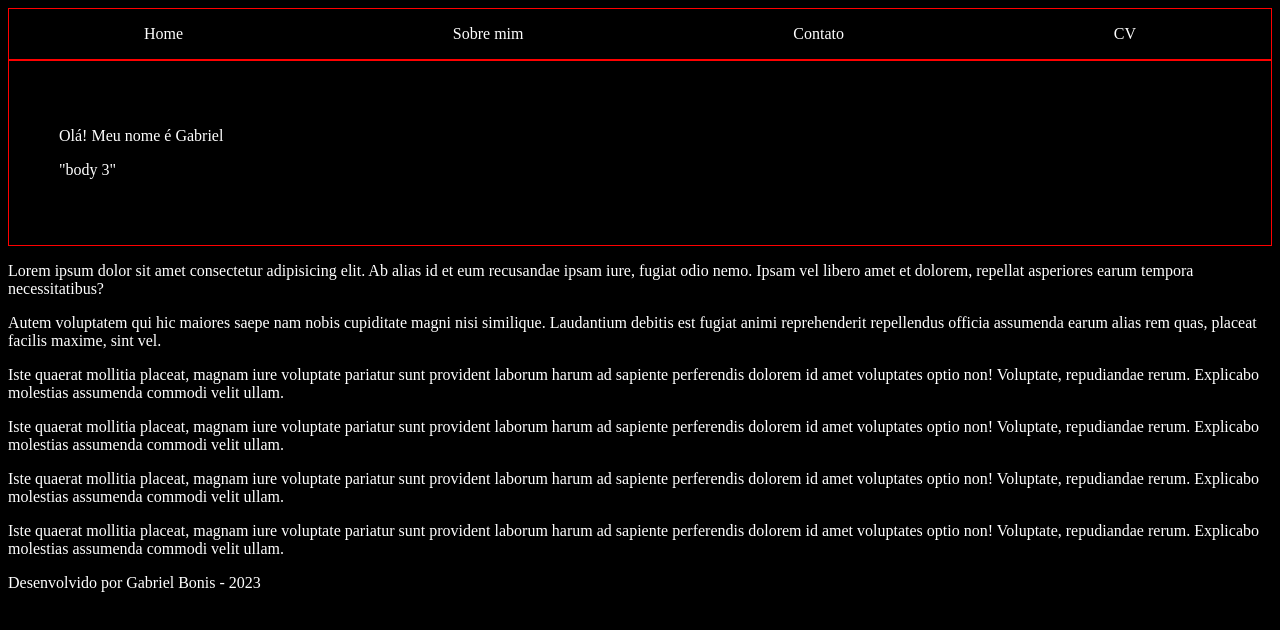
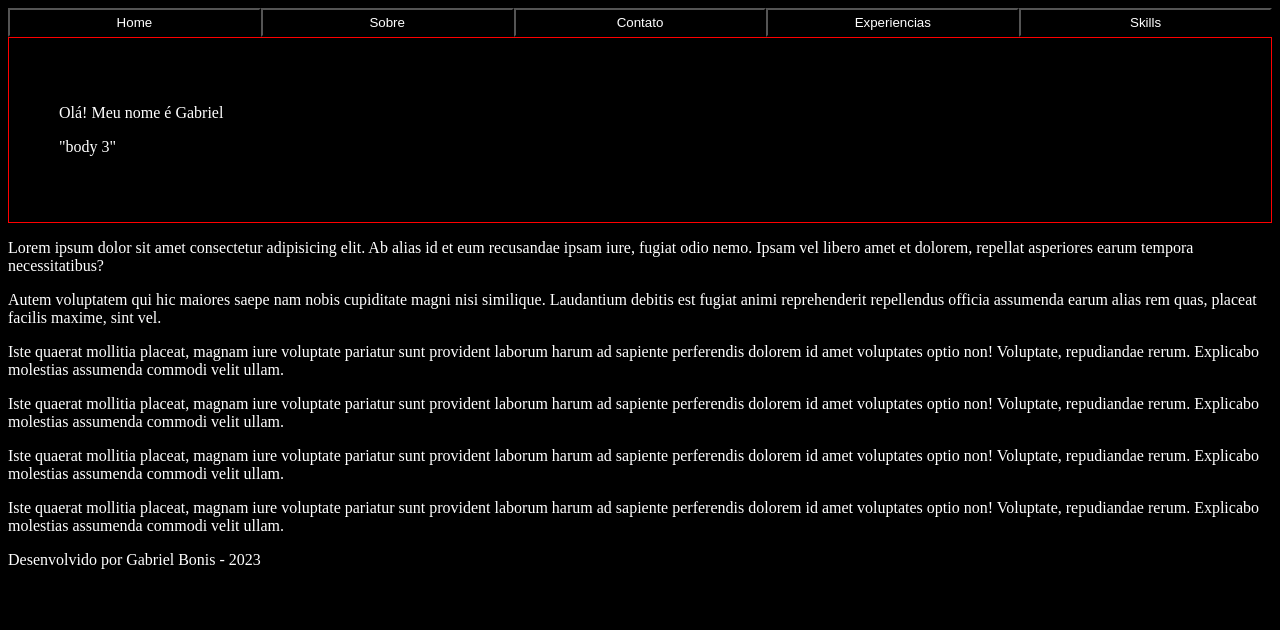
Before and after one commit to GabrielBonis/GabrielBonis, a plain HTML site: page index.html in a window 1280 px wide. Drawn offline with Linux system fonts and the light colour scheme.

Commit message:
re-estruturando tudo

```diff
--- a/index.css
+++ b/index.css
@@ -13,7 +13,7 @@ html {
   color: white;
   justify-content: space-around;
   align-items: center;
-    border: 1px solid red;
+
 }
 
 .home {
@@ -21,3 +21,13 @@ html {
   padding: 50px;
 
 }
+
+#bot {
+width: 300px;
+display: flex-box;
+background-color: black;
+color: white;
+border-rad: 2px solid red;
+justify-content: space-around;
+padding: 5px 40px 5px 40px;
+}
--- a/index.html
+++ b/index.html
@@ -2,7 +2,7 @@
 <html>
 <head>
     <meta charset='utf-8'>
-    <meta http-equiv='X-UA-Compatible' content='IE=edge'>
+    <meta http-equiv='X-UA-Compatible'>
     <title>Dev. Gabriel Bonis</title>
     <meta name='viewport' content='width=device-width, initial-scale=1'>
     <link rel='stylesheet' type='text/css' media='screen' href='index.css'>
@@ -11,10 +11,11 @@
 
 <body>
   <div id="header">
-    <p>Home</p>
-    <p>Sobre mim</p>
-    <p>Contato</p>
-    <p>CV</p>
+    <button id="bot">Home</button>
+    <button id="bot">Sobre</button>
+    <button id="bot">Contato</button>
+    <button id="bot">Experiencias</button>
+    <button id="bot">Skills</button>
   </div>
      <div class="home">
        <div ></div>
```
Lines whose indentation alone changed are shown as unchanged.
